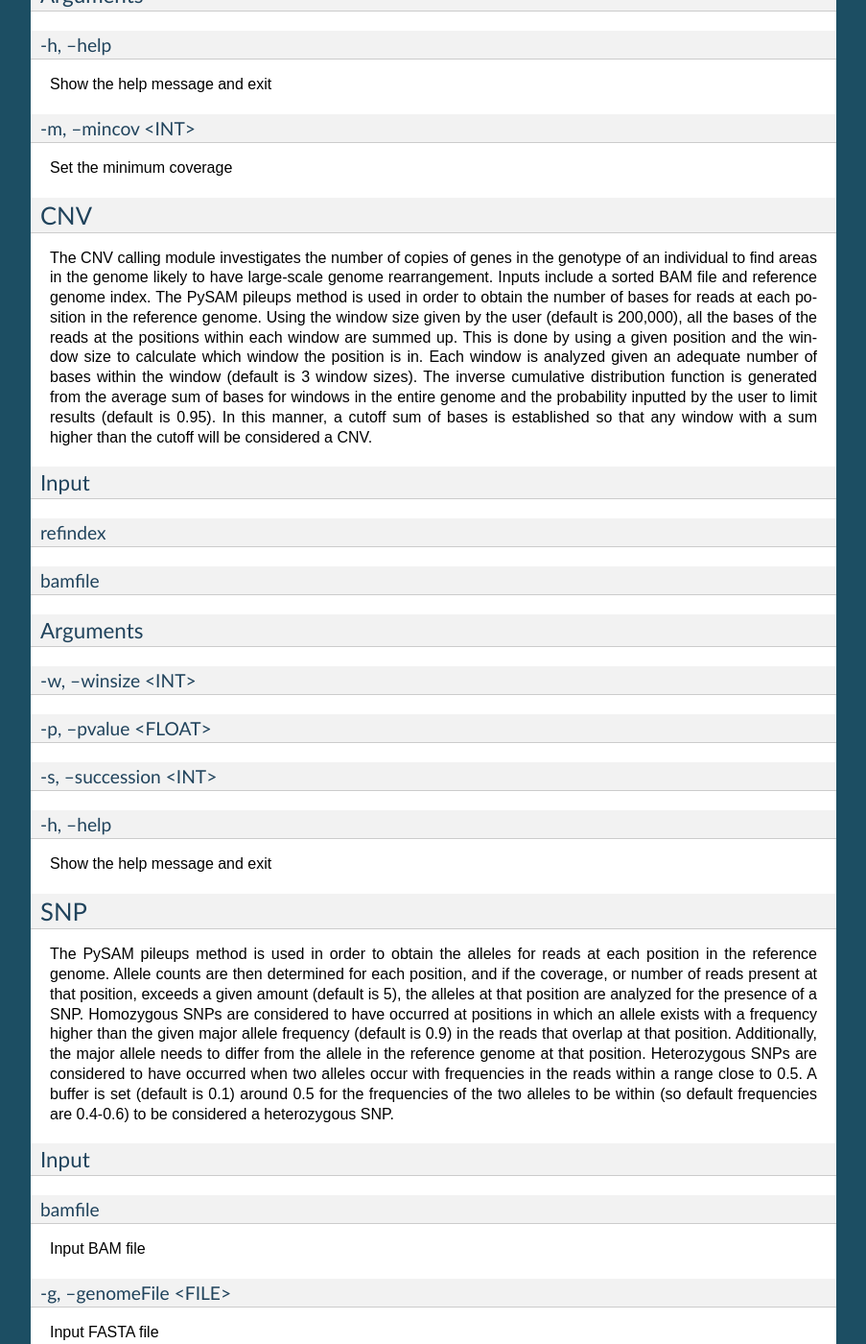
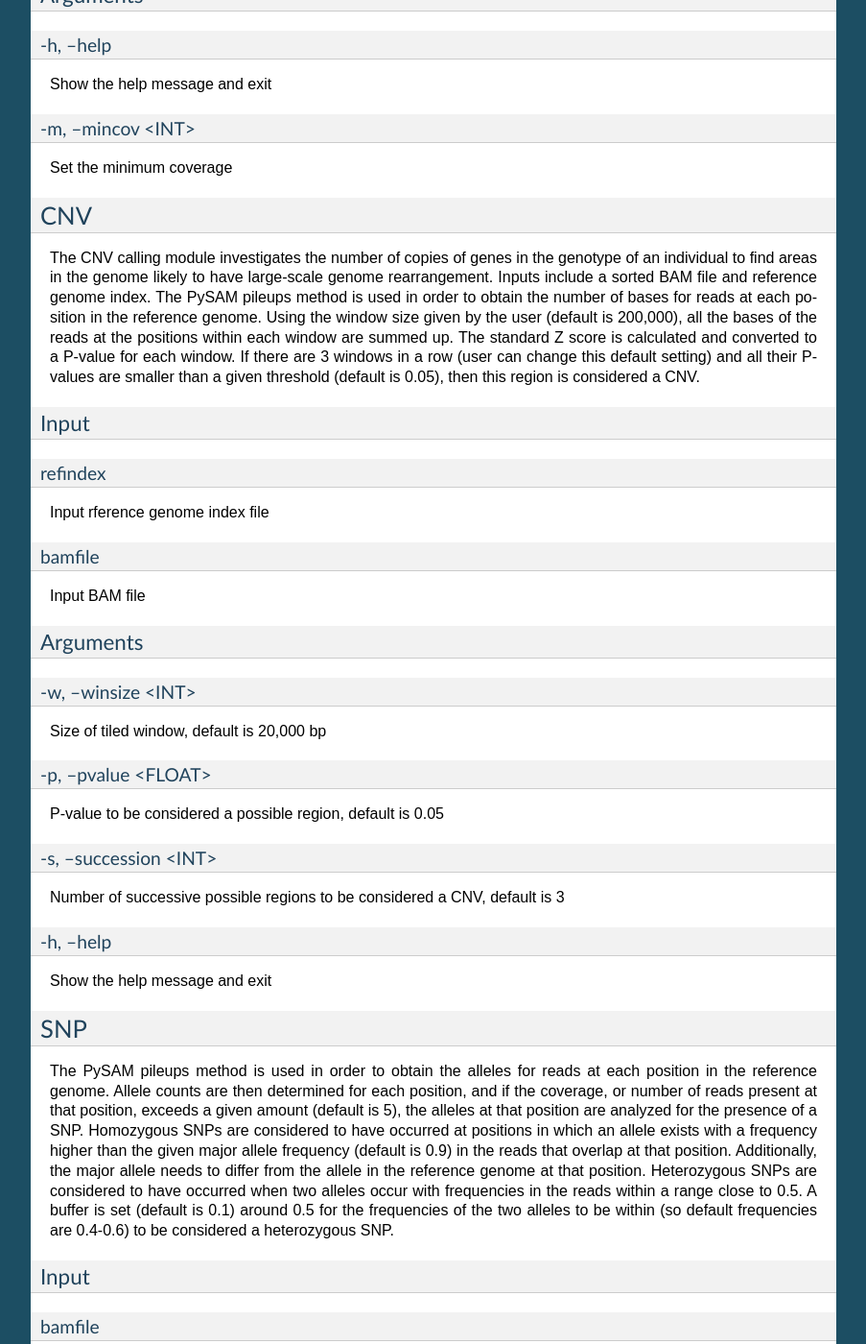
Before and after one commit to paoyangchen-laboratory/methgo, a Sphinx documentation site: the page built from docs/guide.rst, in a window 1280 px wide and 1400 px high, scrolled down 1989 px. Shown: the whole window at 96% size, without its empty margins (198-1101 px from the left). Built offline with Sphinx 7.4.7, drawn with Linux system fonts in a browser that asks for light colours; some of the changed text lies outside the part shown.

Commit message:
Update guide

```diff
--- a/docs/guide.rst
+++ b/docs/guide.rst
@@ -17,12 +17,12 @@
 fasta
 """""
 
-reference genome FASTA file
+Input reference genome FASTA file
 
 cgmap
 """""
 
-CGmap file
+Input CGmap file
 
 Arguments
 ~~~~~~~~~~~~~~~~~~
@@ -55,17 +55,17 @@
 gtf
 """
 
-GTF file
+Input GTF file
 
 fasta
 """""
 
-reference genome FASTA file
+Input reference genome FASTA file
 
 cgmap
 """""
 
-CGmap file
+Input CGmap file
 
 Arguments
 ~~~~~~~~~
@@ -73,12 +73,12 @@
 -d, --depth <INT>
 """""""""""""""""
 
-Set the minimum read depth, the default value is 4
+Minimum depth of reads desired, default is 4
 
 -p, --pmtsize <INT>
 """""""""""""""""""
 
-Set the size of promoter, the default value is 1,000
+Size of promoter, default is 1,000
 
 -h, --help
 """"""""""
@@ -133,14 +133,10 @@
 index. The PySAM pileups method is used in order to obtain the number of bases
 for reads at each position in the reference genome. Using the window size given
 by the user (default is 200,000), all the bases of the reads at the positions
-within each window are summed up. This is done by using a given position and the
-window size to calculate which window the position is in. Each window is analyzed
-given an adequate number of bases within the window (default is 3 window sizes).
-The inverse cumulative distribution function is generated from the average sum of
-bases for windows in the entire genome and the probability inputted by the user
-to limit results (default is 0.95). In this manner, a cutoff sum of bases is
-established so that any window with a sum higher than the cutoff will be
-considered a CNV.
+within each window are summed up. The standard Z score is calculated and
+converted to a P-value for each window. If there are 3 windows in a row (user
+can change this default setting) and all their P-values are smaller than a given
+threshold (default is 0.05), then this region is considered a CNV.
 
 Input
 ~~~~~
@@ -148,9 +144,12 @@
 refindex
 """"""""
 
+Input rference genome index file
 
 bamfile
 """""""
+
+Input BAM file
 
 Arguments
 ~~~~~~~~~
@@ -158,11 +157,17 @@
 -w, --winsize <INT>
 """""""""""""""""""
 
+Size of tiled window, default is 20,000 bp
+
 -p, --pvalue <FLOAT>
 """"""""""""""""""""
 
+P-value to be considered a possible region, default is 0.05
+
 -s, --succession <INT>
 """"""""""""""""""""""
+
+Number of successive possible regions to be considered a CNV, default is 3
 
 -h, --help
 """"""""""
@@ -205,17 +210,18 @@
 -c, --coverage <INT>
 """"""""""""""""""""
 
-Coverage or minimum number of reads desired
+Coverage or minimum number of reads desired, default is 5
 
 -m, --majorAlleleFreq <FLOAT>
 """""""""""""""""""""""""""""
 
-Frequency to be considered homozygous allele
+Frequency to be considered homozygous allele, default is 0.9
 
 -b, --buffer <FLOAT>
 """"""""""""""""""""
 
-Buffer on either side of 0.5 to be considered heterozygous allele
+Buffer on either side of 0.5 to be considered heterozygous allele, default is
+0.1
 
 -h, --help
 """"""""""
```
Also changed, not shown: other parts of docs/guide.rst (+1 -1 lines).
